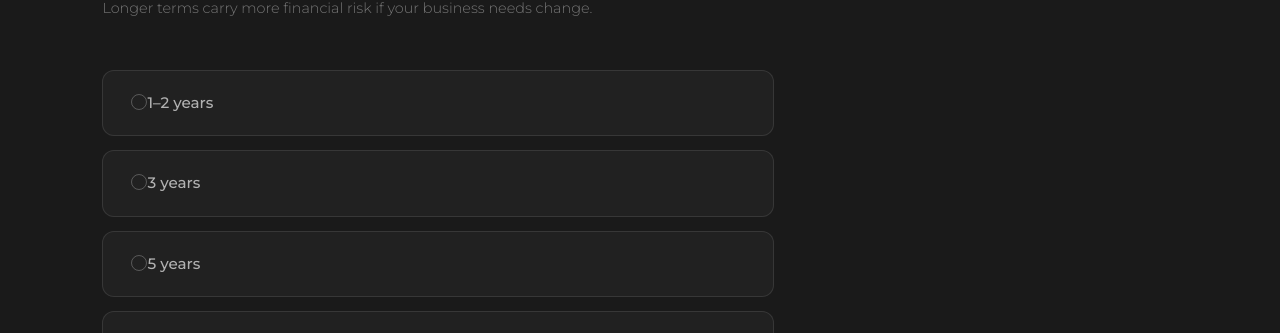
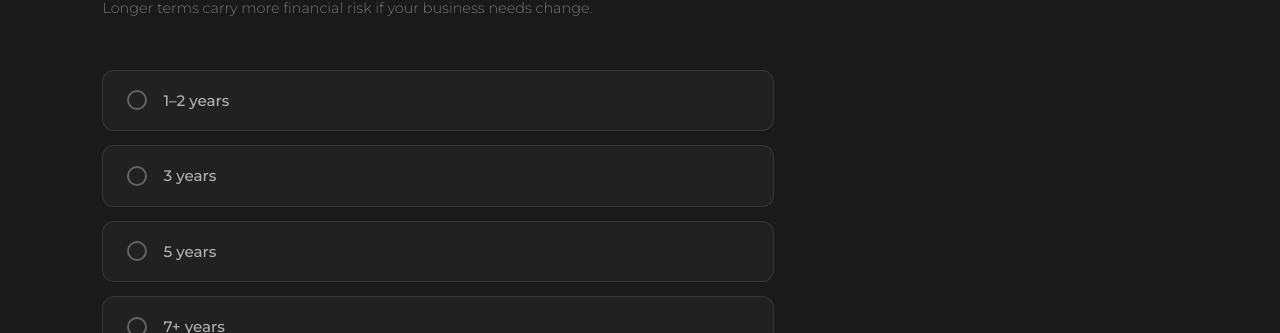
Before and after one commit to yossy-jk/yos-website, a Next.js app: page /resources/lease-review in a window 1280 px wide. Both pictures are taken after a click on the button "START THE CHECKER →". Shown: the part 467-800 px from the top of the page. Built offline with nearby package versions, Linux system fonts and the light colour scheme; no server answers.

Commit message:
Fix radio button spacing in lease risk checker — larger circle, more gap to text, flex alignment

```diff
--- a/src/app/resources/lease-review/page.tsx
+++ b/src/app/resources/lease-review/page.tsx
@@ -226,11 +226,11 @@ export default function LeaseRiskCheckerPage() {
                         ? 'border-teal bg-teal/10 text-white'
                         : 'border-white/10 bg-white/[0.03] text-white/65 hover:border-white/25 hover:text-white hover:bg-white/[0.06]'
                     }`}
-                    style={{ padding: '1.25rem 1.75rem', fontSize: '0.95rem', lineHeight: 1.6, borderRadius: '0.75rem' }}
+                    style={{ padding: '1.1rem 1.5rem', fontSize: '0.95rem', lineHeight: 1.6, borderRadius: '0.75rem', display: 'flex', alignItems: 'center' }}
                   >
-                    <span className={`inline-block w-4 h-4 rounded-full border mr-4 flex-shrink-0 align-middle transition-all ${
-                      selected === option ? 'border-teal bg-teal' : 'border-white/25'
-                    }`} style={{ display: 'inline-block', verticalAlign: 'middle', marginTop: '-2px' }} />
+                    <span className={`inline-block w-5 h-5 rounded-full border-2 flex-shrink-0 transition-all ${
+                      selected === option ? 'border-teal bg-teal' : 'border-white/30'
+                    }`} style={{ display: 'inline-block', verticalAlign: 'middle', marginRight: '1rem', marginTop: '-1px' }} />
                     {option}
                   </button>
                 ))}
```
